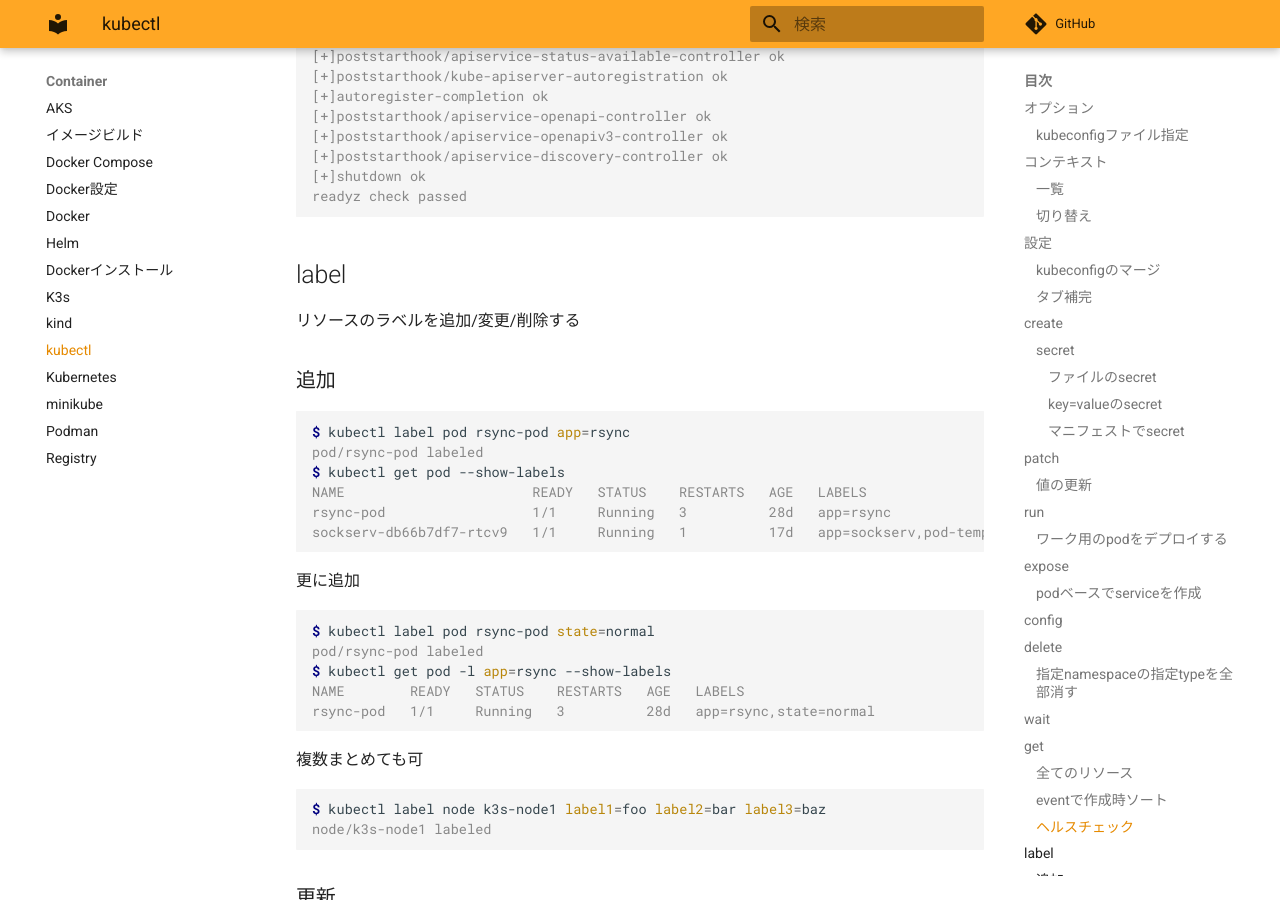
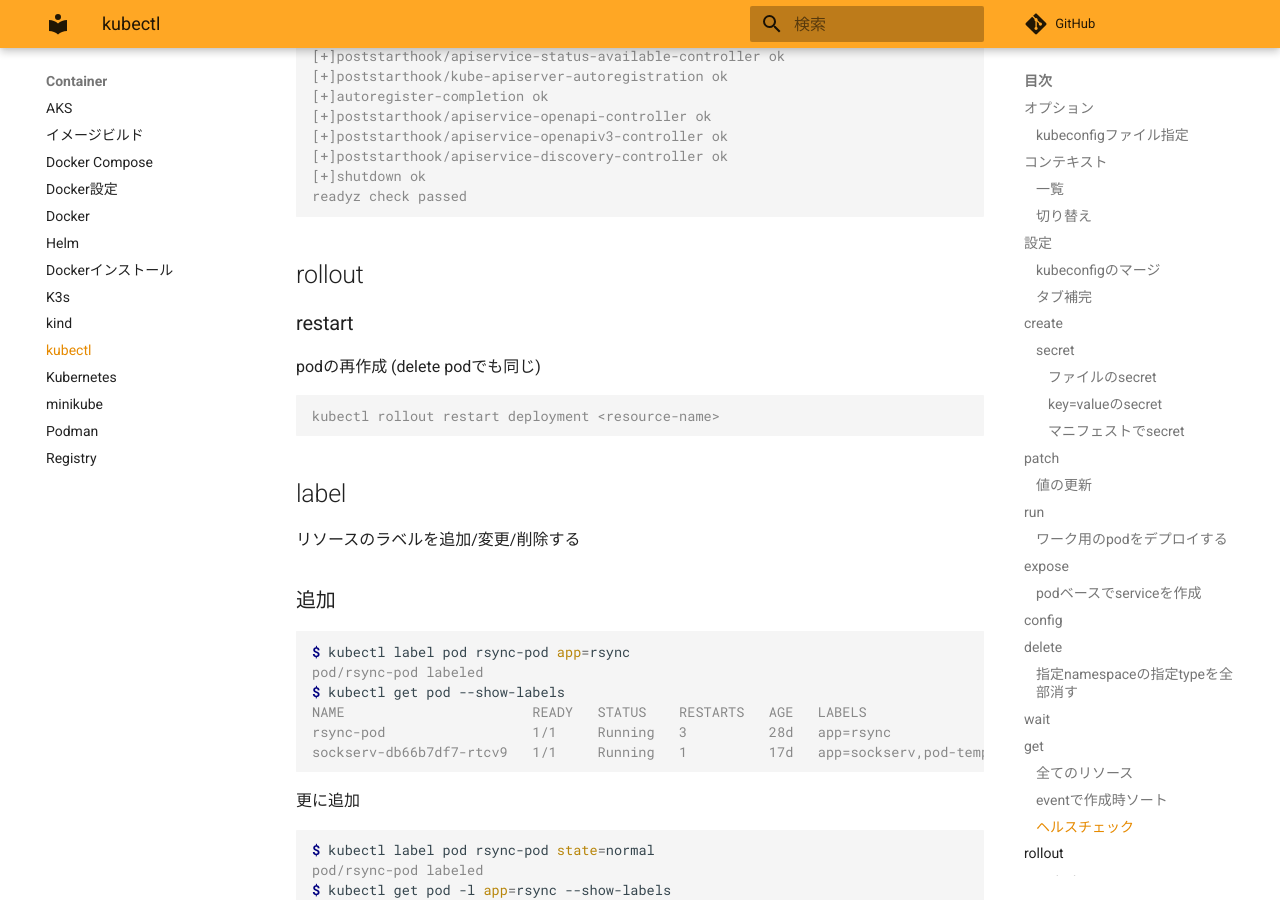
Before and after one commit to zaki-lknr/docs, an MkDocs documentation site: the page built from docs/Container/kubectl.md, in a window 1280 px wide and 900 px high, scrolled down 7154 px. Built offline with MkDocs 1.6.1 and Material for MkDocs 9.7.7, drawn with Linux system fonts in a browser that asks for light colours; comment, search, counter and statistics services are not loaded.

Commit message:
add: container/kubectl: rollout restart

````diff
--- a/docs/Container/kubectl.md
+++ b/docs/Container/kubectl.md
@@ -361,6 +361,16 @@ $ kubectl get --raw='/readyz?verbose'
 readyz check passed
 ```
 
+## rollout
+
+### restart
+
+podの再作成 (delete podでも同じ)
+
+```console
+kubectl rollout restart deployment <resource-name>
+```
+
 ## label
 
 リソースのラベルを追加/変更/削除する
````
